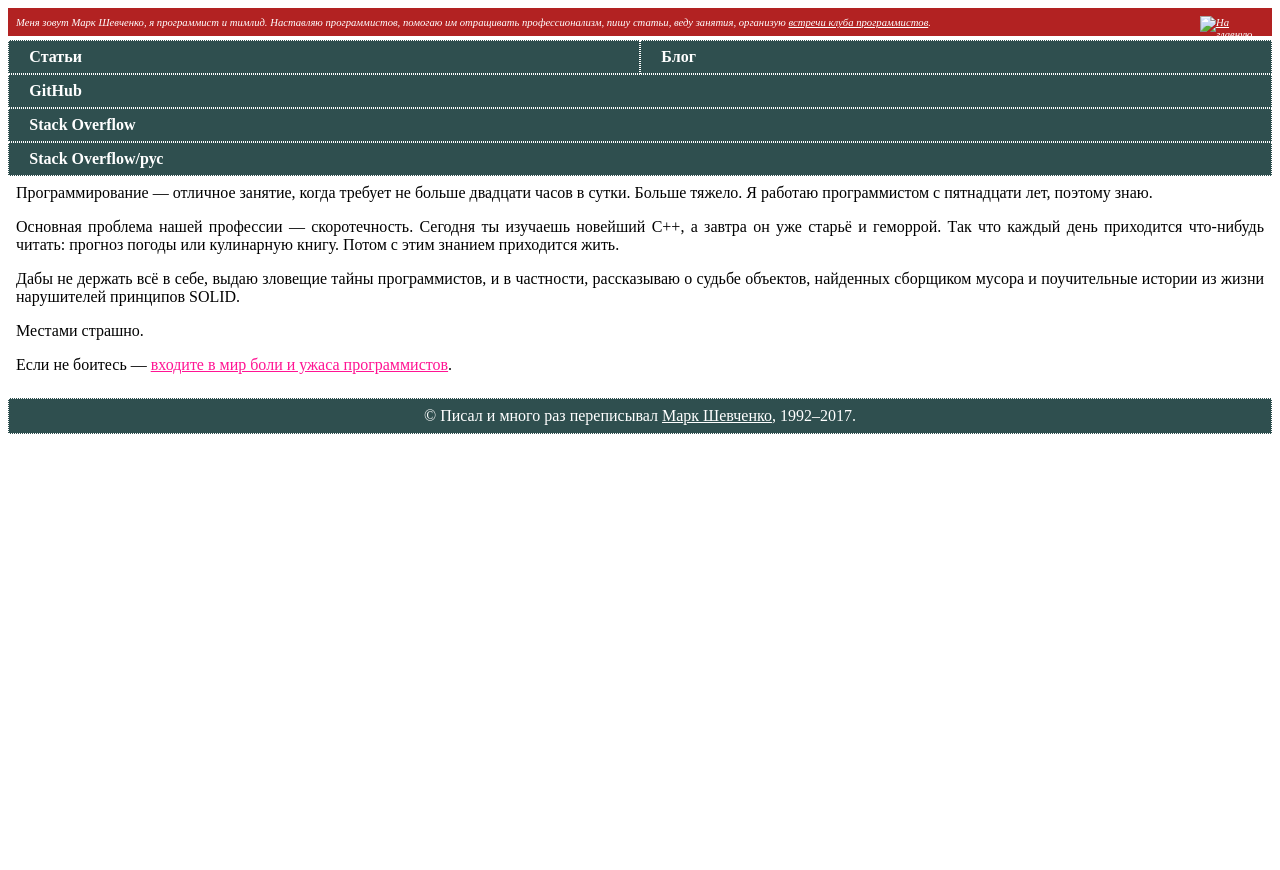
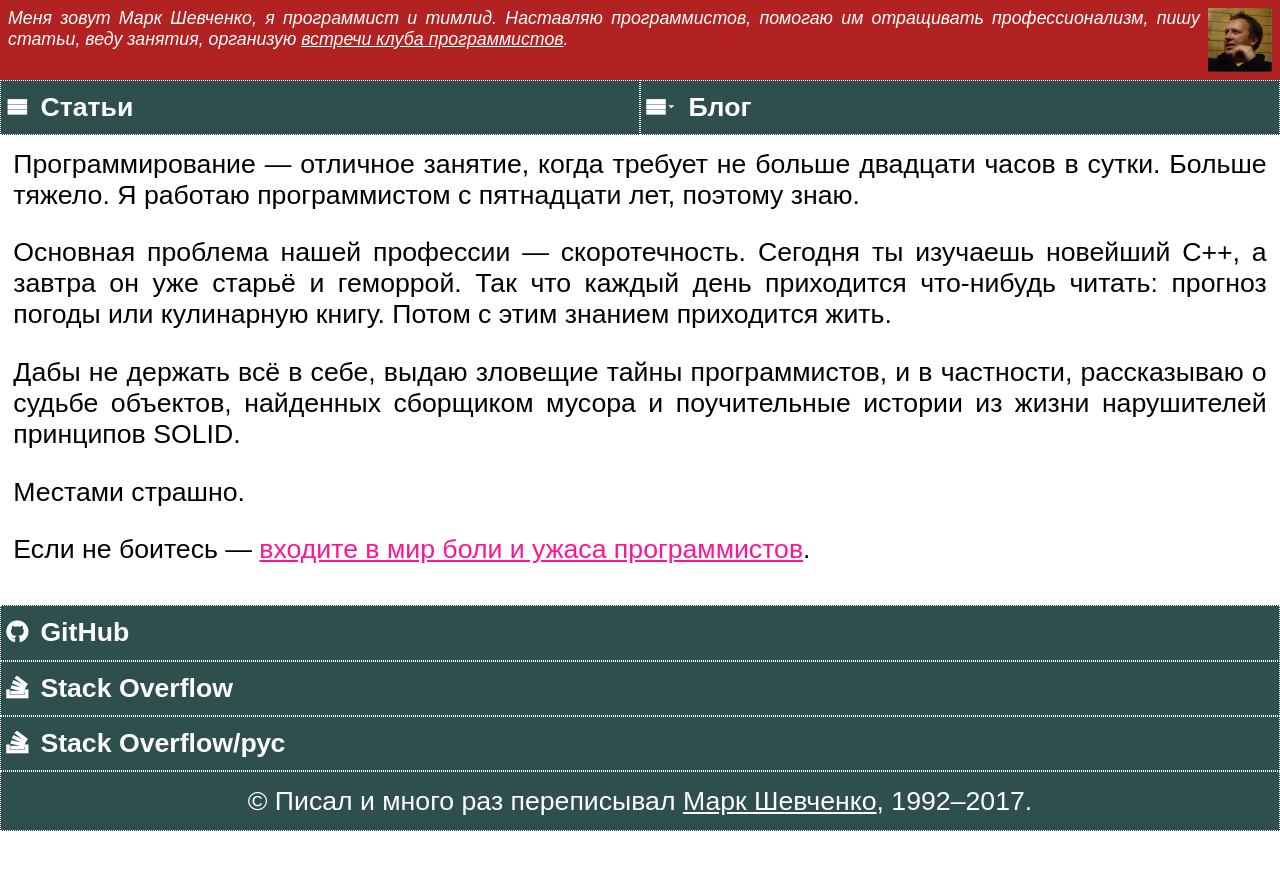
Before and after one commit to markshevchenko/markshevchenko.github.io, a Jekyll site: the page built from index.md, in a window 1280 px wide. Shown: the top 870 px of the page. Built offline with Jekyll 4.4.1, drawn with Linux system fonts in a browser that asks for light colours; our own code applies the rules of GitHub Pages for plain Markdown files.

Commit message:
Что-то подкрутил.

```diff
--- a/_includes/footer.html
+++ b/_includes/footer.html
@@ -1,3 +1,3 @@
-    <footer>
-      &copy; Писал и много раз переписывал <a href="/dislosure">Марк Шевченко</a>, 1992&ndash;2017.
-    </footer>
+<footer>
+  &copy; Писал и много раз переписывал <a href="/dislosure">Марк Шевченко</a>, 1992&ndash;2017.
+</footer>
--- a/_includes/header.html
+++ b/_includes/header.html
@@ -1,5 +1,5 @@
 <header>
-      <a id="home" href="{{"/" | relative_url}}"><img src="markshevchenko.jpg" alt="На главную" /></a> Меня зовут Марк Шевченко, я программист и тимлид.
+  <a id="home" href="{{"/" | relative_url}}"><img src="{{ "/assets/img/markshevchenko.jpg" | relative_url}}" alt="На главную" /></a> Меня зовут Марк Шевченко, я программист и тимлид.
   Наставляю программистов, помогаю им отращивать профессионализм, пишу статьи, веду занятия, организую
   <a href="https://www.meetup.com/progmsk/">встречи клуба программистов</a>.
 </header>
--- a/_layouts/default.html
+++ b/_layouts/default.html
@@ -4,7 +4,7 @@
   <body>
     {% include header.html %}
     <article>
-        {{ content }}
+      {{ content }}
     </article>
     {% include footer.html %}
   </body>
--- a/assets/css/main.css
+++ b/assets/css/main.css
@@ -1,9 +1,13 @@
-@font-face
-  font-family: 'icomoon'
-  src: url('icomoon.eot')
-  src: url('icomoon.eot?#iefix') format('embedded-opentype'), url('icomoon.ttf') format('truetype'), url('icomoon.woff') format('woff'), url('icomoon.svg#icomoon') format('svg')
-  font-weight: normal
-  font-style: normal
+@font-face {
+  font-family: 'icomoon';
+  src: url('fonts/icomoon.eot');
+  src: url('fonts/icomoon.eot?#iefix') format('embedded-opentype'),
+       url('fonts/icomoon.ttf') format('truetype'),
+       url('fonts/icomoon.woff') format('woff'),
+       url('fonts/icomoon.svg#icomoon') format('svg');
+  font-weight: normal;
+  font-style: normal;
+}
 
 body {
   display: grid;
```
Also changed, not shown: _includes/head.html (indentation only), assets/css/fonts/icomoon.ttf (renamed from assets/font/icomoon.ttf), assets/css/fonts/icomoon.woff (renamed from assets/font/icomoon.woff), 4 other files. Lines whose indentation alone changed are shown as unchanged.
